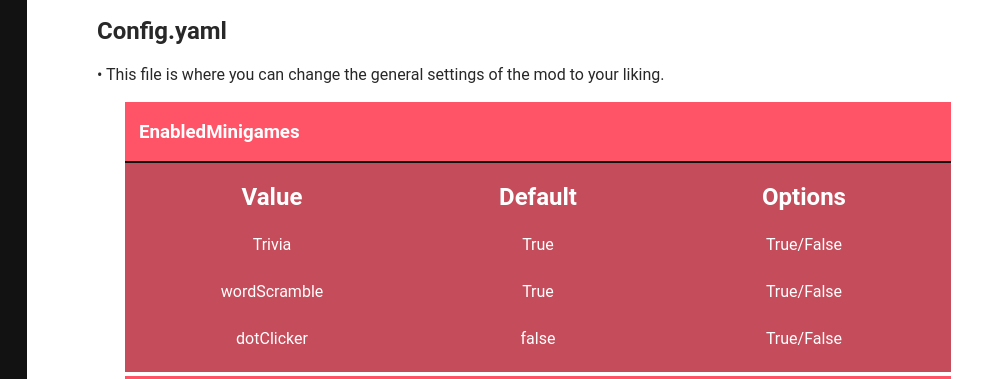
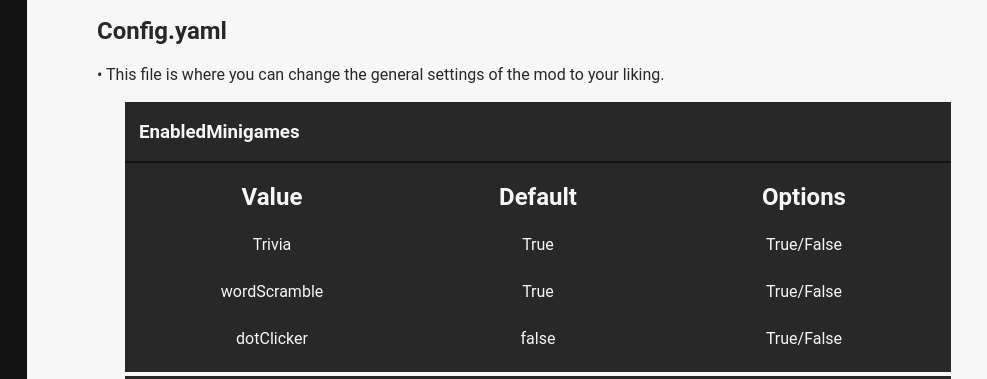
Before and after one commit to Wilkozx/PixelGames, a plain HTML site: page docs/configuration.html in a window 1280 px wide. Shown: the part 421-800 px from the top of the page, 293-1280 px from the left. Drawn offline with Linux system fonts and the light colour scheme; files whose address does not match are found by name.

Commit message:
minor colour changes

```diff
--- a/docs/src/styles/styles.css
+++ b/docs/src/styles/styles.css
@@ -1,6 +1,6 @@
 :root {
     --primary: #121212;
-    --secondary: #ffffff;
+    --secondary: #f7f7f7;
     --tertiary: #ff5468;
     --tertiary-light: rgb(197, 76, 90);
     --logo-image: url('../icons/pixelskills-logo-notext.png');
@@ -165,8 +165,8 @@ main {
 
 .config-header {
     display: inherit;
-    color: var(--text-secondary);
-    background-color: var(--tertiary);
+    color: var(--secondary);
+    background-color: var(--svg-colour);
     padding-left: 14px;
     margin-bottom: 0px;
     border-bottom: #121212 2px solid;
@@ -178,18 +178,18 @@ main {
     padding: 10px;
     padding-left: 14px;
     padding-right: 14px;
-    background-color: var(--tertiary-light);
+    background-color: var(--svg-colour);
     text-align: center;
 }
 
 .config-table h2 {
-    color: var(--text-secondary);
+    color: var(--secondary);
     margin: 0px;
     padding: 10px;
 }
 
 .config-table p {
-    color: var(--text-secondary);
+    color: var(--secondary);
     margin: 0px;
     padding: 14px;
 }
```
